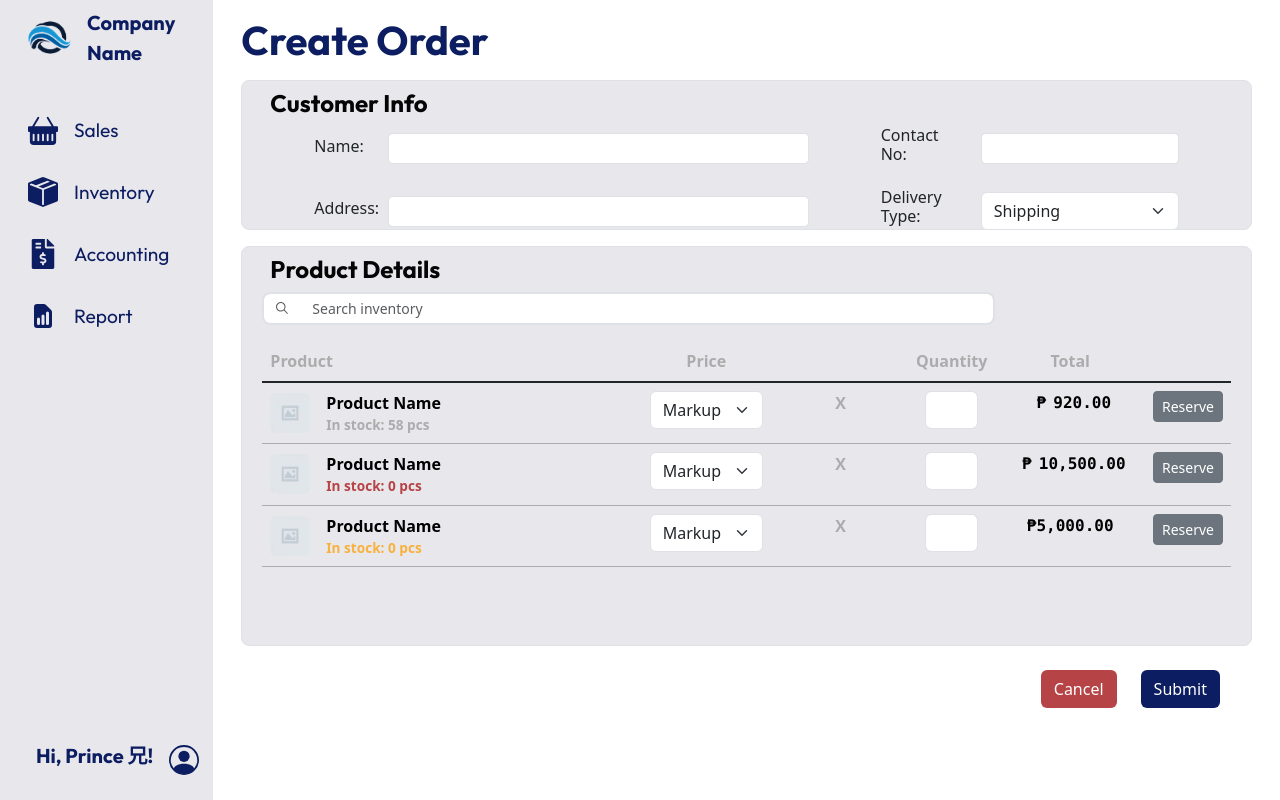
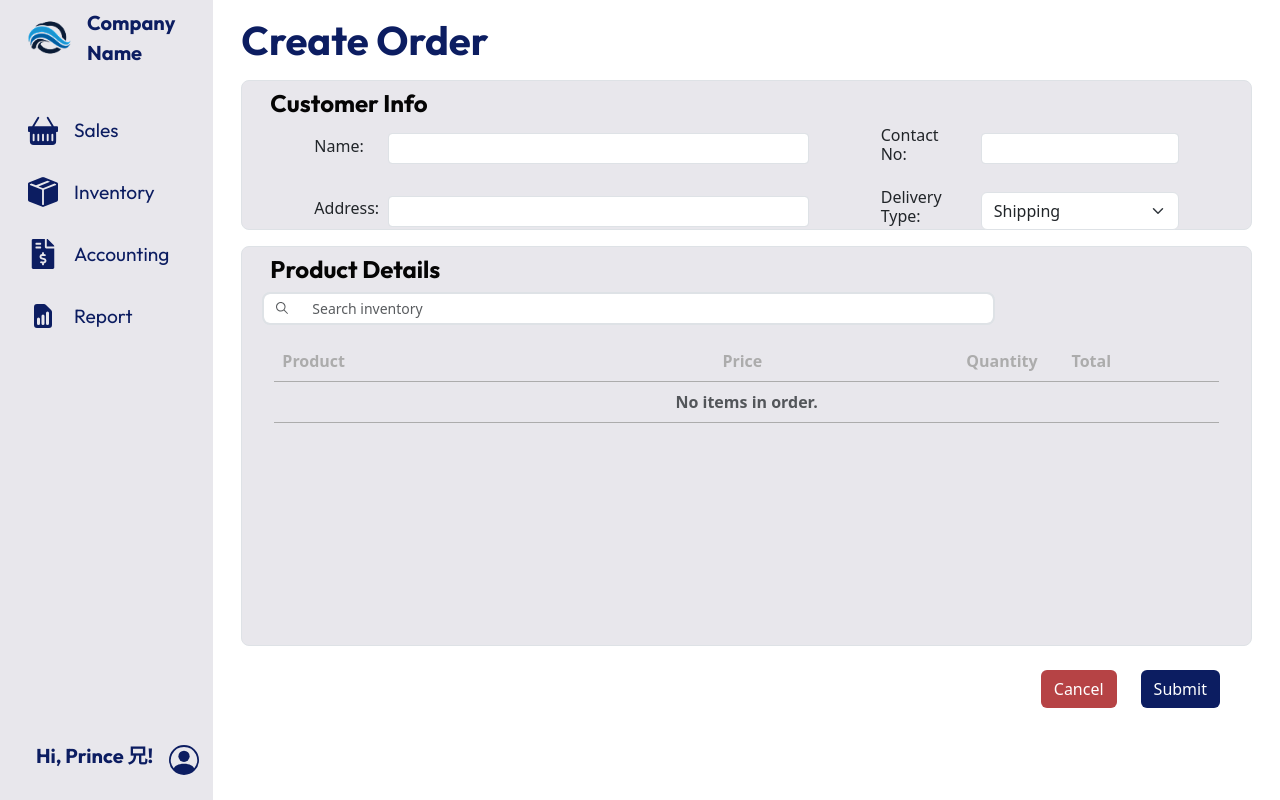
Before and after one commit to ssp-developers/ims-frontend, a React (Vite) app: page /create-order in a window 1280 px wide. Built offline with nearby package versions, Linux system fonts and the light colour scheme.

Commit message:
Create Order Pseudo Working List

```diff
--- a/package.json
+++ b/package.json
@@ -16,7 +16,8 @@
     "react-data-table-component": "^7.7.0",
     "react-dom": "^19.0.0",
     "react-icons": "^5.5.0",
-    "react-router-dom": "^7.4.1"
+    "react-router-dom": "^7.4.1",
+    "sweetalert2": "^11.17.2"
   },
   "devDependencies": {
     "@eslint/js": "^9.21.0",
--- a/src/App.css
+++ b/src/App.css
@@ -8,7 +8,7 @@
     font-weight: bold;
 }
 
-.transparent-table thead,
+
 .transparent-table tr,
 .transparent-table td,
 .transparent-table th {
--- a/src/Components/OrderForm.jsx
+++ b/src/Components/OrderForm.jsx
@@ -1,7 +1,206 @@
+import React, { useState } from 'react';
 import { IoIosSearch } from "react-icons/io";
+import { FaTrashAlt } from "react-icons/fa";
 import defaultPic from "../assets/defaultPic.jpg"
+import Swal from 'sweetalert2'
 
 function OrderForm() {
+    const [query, setQuery] = useState('');
+    const [suggestions, setSuggestions] = useState([]);
+    const [orderItems, setOrderItems] = useState([]);
+
+    const [products] = useState([
+        {
+          name: 'Alternator',
+          price: { original: 1500, markup1: 1650, markup2: 1800 },
+          stock: 12,
+        },
+        {
+          name: 'Brake Pads',
+          price: { original: 800, markup1: 880, markup2: 960 },
+          stock: 30,
+        },
+        {
+          name: 'Brake Rotors',
+          price: { original: 1200, markup1: 1320, markup2: 1440 },
+          stock: 20,
+        },
+        {
+          name: 'Clutch Kit',
+          price: { original: 2500, markup1: 2750, markup2: 3000 },
+          stock: 8,
+        },
+        {
+          name: 'Control Arm',
+          price: { original: 1000, markup1: 1100, markup2: 1200 },
+          stock: 14,
+        },
+        {
+          name: 'CV Axle',
+          price: { original: 1300, markup1: 1430, markup2: 1560 },
+          stock: 10,
+        },
+        {
+          name: 'Drive Belt',
+          price: { original: 400, markup1: 440, markup2: 480 },
+          stock: 25,
+        },
+        {
+          name: 'Engine Mount',
+          price: { original: 700, markup1: 770, markup2: 840 },
+          stock: 18,
+        },
+        {
+          name: 'Exhaust Muffler',
+          price: { original: 2000, markup1: 2200, markup2: 2400 },
+          stock: 5,
+        },
+        {
+          name: 'Fuel Pump',
+          price: { original: 1800, markup1: 1980, markup2: 2160 },
+          stock: 9,
+        },
+        {
+          name: 'Headlight Assembly',
+          price: { original: 1500, markup1: 1650, markup2: 1800 },
+          stock: 6,
+        },
+        {
+          name: 'Ignition Coil',
+          price: { original: 600, markup1: 660, markup2: 720 },
+          stock: 1,
+        },
+        {
+          name: 'Oil Filter',
+          price: { original: 200, markup1: 220, markup2: 240 },
+          stock: 50,
+        },
+        {
+          name: 'Oxygen Sensor',
+          price: { original: 900, markup1: 990, markup2: 1080 },
+          stock: 13,
+        },
+        {
+          name: 'Power Steering Pump',
+          price: { original: 1900, markup1: 2090, markup2: 2280 },
+          stock: 7,
+        },
+        {
+          name: 'Radiator',
+          price: { original: 2200, markup1: 2420, markup2: 2640 },
+          stock: 4,
+        },
+        {
+          name: 'Shock Absorbers',
+          price: { original: 1700, markup1: 1870, markup2: 2040 },
+          stock: 11,
+        },
+        {
+          name: 'Spark Plugs',
+          price: { original: 300, markup1: 330, markup2: 360 },
+          stock: 40,
+        },
+        {
+          name: 'Starter Motor',
+          price: { original: 1600, markup1: 1760, markup2: 1920 },
+          stock: 6,
+        },
+        {
+          name: 'Strut Assembly',
+          price: { original: 2100, markup1: 2310, markup2: 2520 },
+          stock: 5,
+        },
+        {
+          name: 'Thermostat',
+          price: { original: 500, markup1: 550, markup2: 600 },
+          stock: 22,
+        },
+        {
+          name: 'Timing Belt',
+          price: { original: 1100, markup1: 1210, markup2: 1320 },
+          stock: 16,
+        },
+        {
+          name: 'Transmission Filter',
+          price: { original: 900, markup1: 990, markup2: 1080 },
+          stock: 17,
+        },
+        {
+          name: 'Water Pump',
+          price: { original: 1400, markup1: 1540, markup2: 1680 },
+          stock: 12,
+        },
+        {
+          name: 'Windshield Wiper Motor',
+          price: { original: 1300, markup1: 1430, markup2: 1560 },
+          stock: 8,
+        },
+      ]);
+
+    const handleSearchChange = (e) => {
+      const value = e.target.value;
+      setQuery(value);
+      if (value.length > 0) {
+        const filtered = products.filter((p) =>
+          p.name.toLowerCase().includes(value.toLowerCase())
+        );
+        setSuggestions(filtered);
+      } else {
+        setSuggestions([]);
+      }
+    };
+
+    const handleSelectProduct = (product) => {
+      const alreadyInOrder = orderItems.some(item => item.name === product.name);
+
+      if (alreadyInOrder) {
+        Swal.fire({
+          icon: 'warning',
+          title: 'Duplicate Product',
+          text: `${product.name} is already in the order list.`,
+          confirmButtonColor: '#0C1D61'
+        });
+
+        setQuery('');
+        setSuggestions([]);
+        return;
+      }
+
+      setOrderItems([
+        ...orderItems,
+        {
+          ...product,
+          selectedMarkup: 'markup1',
+          quantity: 1,
+        },
+      ]);
+      setQuery('');
+      setSuggestions([]);
+    };
+
+    const handlePriceChange = (index, newMarkup) => {
+        const updatedItems = [...orderItems];
+        updatedItems[index].selectedMarkup = newMarkup;
+        setOrderItems(updatedItems);
+      };
+
+    const updateOrderItem = (index, key, value) => {
+      const updatedItems = [...orderItems];
+      updatedItems[index][key] = value;
+      setOrderItems(updatedItems);
+    };
+
+    const calculateTotal = (item) => {
+      const unitPrice = item.price[item.selectedMarkup];
+      return unitPrice * item.quantity;
+    };
+
+    const handleRemoveProduct = (indexToRemove) => {
+        const updatedItems = orderItems.filter((_, index) => index !== indexToRemove);
+        setOrderItems(updatedItems);
+      };
+
+
     return (
         <div>
             <div className="row justify-content-between">
@@ -10,105 +209,120 @@ function OrderForm() {
                         <input
                             type="text"
                             placeholder="Search inventory"
-                        value=""
-                        onChange=""
+                            value={query}
+                            onChange={handleSearchChange}
                             className="form-control form-control-sm ps-5 border-2 rounded-3"
                         />
+                        {suggestions.length > 0 && (
+                            <ul
+                            style={{
+                                position: 'absolute',
+                                top: '40px',
+                                left: 0,
+                                right: 0,
+                                backgroundColor: '#fff',
+                                border: '1px solid #ccc',
+                                borderTop: 'none',
+                                listStyleType: 'none',
+                                margin: 0,
+                                marginLeft: "10px",
+                                padding: 0,
+                                zIndex: 1000,
+                                maxHeight: '200px', // Set a fixed max height
+                                overflowY: 'auto', // Make it scrollable vertically
+                                borderRadius: '0.5rem', // Optional: add some border radius for aesthetics
+                                width: '98%', // Ensure it matches the input width
+                            }}
+                            >
+                            {suggestions.map((product, index) => (
+                                <li
+                                key={index}
+                                onClick={() => handleSelectProduct(product)}
+                                style={{
+                                    padding: '10px',
+                                    cursor: 'pointer',
+                                    borderBottom: '1px solid #eee',
+                                }}
+                                >
+                                <strong>{product.name}</strong> <br />
+                                Stock: {product.stock}
+                                </li>
+                            ))}
+                            </ul>
+                        )}
                     </div>
             </div>
 
             <div className="row justify-content-between mx-2 mt-3">
+            <div style={{ maxHeight: '300px', overflowY: 'auto' }}>
                 <table className="table transparent-table custom-border-table text-center fw-semibold" >
-                    <thead className="custom-header-color">
+                    <thead className="custom-header-color" style={{position: "sticky", top: 0, backgroundColor: "#E8E7EC"}}>
                         <tr>
                             <th className="text-start col-4">Product</th>
                             <th className="col-3">Price</th>
                             <th className="col-1"></th>
                             <th className="col-1">Quantity</th>
-                            <th className="">Total</th>
+                            <th className="col-1">Total</th>
                             <th className="col-1"></th>
                         </tr>
                     </thead>
-                    <tbody className="table-group-divider">
-                        <tr>
-                            <td className="text-start col-4">
+                    <tbody>
+                        {orderItems.map((item, idx) => (
+
+                            <tr key={idx}>
+                                <td className="text-start">
                                     <div className="d-flex align-items-center gap-3">
                                         <img src={defaultPic} alt="Product" style={{ width: "40px", height: "40px", objectFit: "cover", borderRadius: "6px" }} />
                                         <div className="d-flex flex-column">
-                                    <span className="fw-semibold">Product Name</span>
-                                    <span style={{ fontSize: "0.85rem", fontWeight:"bold", color: "#ACACAC" }}>In stock: 58 pcs</span>
+                                        <span className="fw-semibold">{item.name}</span>
+                                        <span style={{ fontSize: "0.85rem", fontWeight: "bold", color: item.stock < 5 ? "#B64345" : item.stock >= 5 && item.stock < 10 ? "#F8B13D" : "#ACACAC" }}>
+                                            In stock: {item.stock} pcs
+                                        </span>
                                         </div>
                                     </div>
                                 </td>
-                            <td className="col-3">
-                                <select className="form-select mx-auto d-block w-50" aria-label="Default select example" id="markup">
-                                    <option value="1">Markup 1</option>
-                                    <option value="2">Markup 2</option>
-                                    <option value="3">Markup 3</option>
+                                <td>
+                                <select
+                                className="form-select mx-auto d-block w-50"
+                                value={item.selectedMarkup}
+                                onChange={(e) => handlePriceChange(idx, e.target.value)}
+                                >
+                                    <option value="original">₱{item.price.original.toFixed(2)}</option>
+                                    <option value="markup1">₱{item.price.markup1.toFixed(2)}</option>
+                                    <option value="markup2">₱{item.price.markup2.toFixed(2)}</option>
                                 </select>
                                 </td>
-                            <td className="text-start col-1" style={{color:"#ACACAC"}}> X </td>
+                                <td style={{ color: "#ACACAC" }}> X </td>
                                 <td className="col-1">
-                                <input type="text" className="form-control mx-auto d-block w-75 text-center" />
+                                    <input
+                                        type="number"
+                                        value={item.quantity}
+                                        min="1"
+                                        max={item.stock}
+                                        onChange={(e) => updateOrderItem(idx, 'quantity', parseInt(e.target.value) || 1)}
+                                        className="form-control mx-auto d-block w-75 text-center"
+                                    />
                                 </td>
-                            <td class=" font-monospace">
-                                <span style={{display: "inline-block", width: "1.5em"}}>₱</span>
-                                <span>920.00</span>
+                                <td>
+                                    <span>₱</span>
+                                    <span>{calculateTotal(item).toLocaleString(undefined, { minimumFractionDigits: 2 })}</span>
                                 </td>
-                            <td className="col-1"><button type="button" className="btn btn-secondary btn-sm">Reserve</button></td>
-                        </tr>
-                        <tr>
-                            <td className="text-start col-4">
-                                <div className="d-flex align-items-center gap-3">
-                                    <img src={defaultPic} alt="Product" style={{ width: "40px", height: "40px", objectFit: "cover", borderRadius: "6px" }} />
-                                    <div className="d-flex flex-column">
-                                    <span className="fw-semibold">Product Name</span>
-                                    <span style={{ fontSize: "0.85rem", fontWeight:"bold", color: "#B64345" }}>In stock: 0 pcs</span>
-                                    </div>
+                                <td>
+                                    <div className='d-flex gap-2'>
+                                    <button type="button" className="btn btn-secondary btn-sm">Reserve</button>
+                                    <button type="button" className="btn bg-transparent btn-sm" onClick={() => handleRemoveProduct(idx)}><FaTrashAlt style={{ color: "#B64345"}} size={18}/></button>
                                     </div>
                                 </td>
-                            <td className="col-3">
-                                <select className="form-select mx-auto d-block w-50" aria-label="Default select example" id="markup">
-                                    <option value="1">Markup 1</option>
-                                    <option value="2">Markup 2</option>
-                                    <option value="3">Markup 3</option>
-                                </select>
-                            </td>
-                            <td className="text-start col-1" style={{color:"#ACACAC"}}> X </td>
-                            <td className="col-1"><input type="text" className="form-control mx-auto d-block w-75 text-center" /></td>
-                            <td class=" font-monospace">
-                                <span style={{display: "inline-block", width: "1.5em"}}>₱</span>
-                                <span>10,500.00</span>
-                            </td>
-                            <td className="col-1"><button type="button" className="btn btn-secondary btn-sm">Reserve</button></td>
                             </tr>
+                        ))}
+                        {orderItems.length === 0 && (
                             <tr>
-                            <td className="text-start col-4">
-                                <div className="d-flex align-items-center gap-3">
-                                    <img src={defaultPic} alt="Product" style={{ width: "40px", height: "40px", objectFit: "cover", borderRadius: "6px" }} />
-                                    <div className="d-flex flex-column">
-                                    <span className="fw-semibold">Product Name</span>
-                                    <span style={{ fontSize: "0.85rem", fontWeight:"bold", color: "#F8B13D" }}>In stock: 0 pcs</span>
-                                    </div>
-                                </div>
-                            </td>
-                            <td className="col-3">
-                                <select className="form-select mx-auto d-block w-50" aria-label="Default select example" id="markup">
-                                    <option value="1">Markup 1</option>
-                                    <option value="2">Markup 2</option>
-                                    <option value="3">Markup 3</option>
-                                </select>
-                            </td>
-                            <td className="text-start col-1" style={{color:"#ACACAC"}}> X </td>
-                            <td className="col-1"><input type="text" className="form-control mx-auto d-block w-75 text-center" /></td>
-                            <td class=" font-monospace">
-                                <span style={{display: "inline-block"}}>₱</span>
-                                <span>5,000.00</span>
-                            </td>
-                            <td className="col-1"><button type="button" className="btn btn-secondary btn-sm">Reserve</button></td>
+                                <td colSpan="6" className="text-center text-muted">No items in order.</td>
                             </tr>
+                        )}
                     </tbody>
                 </table>
+            </div>
             </div>
         </div>
     )
```
Also changed, not shown: 1 other file (tests, documents, lock files or other folders). Lines whose indentation alone changed are shown as unchanged.
